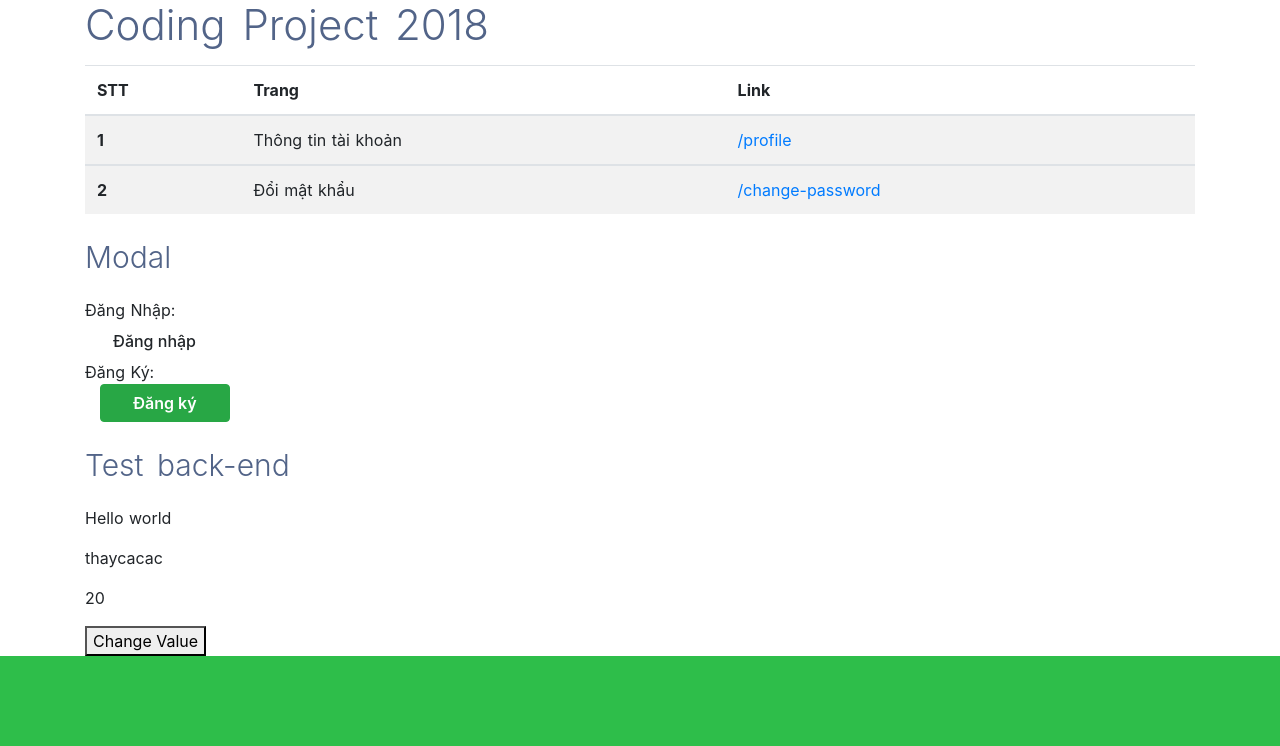
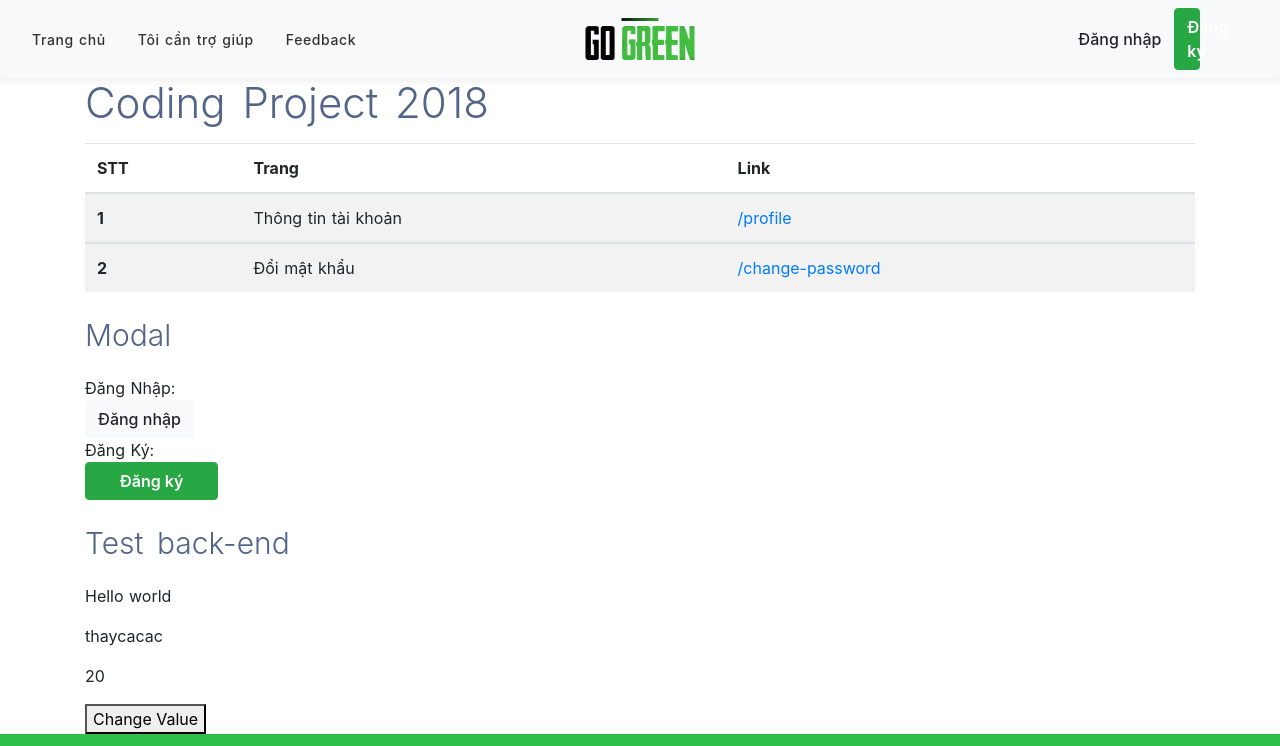
Before and after one commit to Sharp-Team/WCDI18, a Nuxt app in the folder front-end/: page / in a window 1280 px wide. Shown: the top 746 px of the page. Built offline with nearby package versions, Linux system fonts and the light colour scheme.

Commit message:
[ADD] navbar-page

```diff
--- a/front-end/components/share/login.vue
+++ b/front-end/components/share/login.vue
@@ -1,6 +1,6 @@
 <template>
-  <div class="container form-login">
-    <button type="button" class="btn" data-toggle="modal" data-target="#login">
+  <div class="form-login">
+    <button type="button" class="btn bg-light" data-toggle="modal" data-target="#login">
       Đăng nhập
     </button>
     <div class="modal fade" id="login">
--- /dev/null
+++ b/front-end/components/share/navbar.vue
@@ -0,0 +1,174 @@
+<template>
+  <div class="navbar-section">
+    <nav class="navbar navbar-expand-lg navbar-light bg-light" id="navbarBox">
+      <button class="navbar-toggler" type="button" id="showMarkMenu">
+        <span class="navbar-toggler-icon" />
+      </button>
+      <div class="collapse navbar-collapse" id="navbarNavDropdown">
+        <ul class="navbar-nav">
+          <li class="nav-item">
+            <a class="nav-link" href="#">
+              Trang chủ
+            </a>
+          </li>
+          <li class="nav-item">
+            <a class="nav-link" href="#">
+              Tôi cần trợ giúp
+            </a>
+          </li>
+          <li class="nav-item">
+            <a class="nav-link" href="#">
+              Feedback
+            </a>
+          </li>
+        </ul>
+      </div>
+      <div class="navbar-branch" id="idNavBranch">
+        <img
+          src="~/assets/images/icon-navbar/logo-navbar.png"
+          alt="nav-img"
+          class="nav-img"
+        />
+      </div>
+      <div class="navbar-right">
+        <div class="nav-button">
+          <img
+            src="~/assets/images/icon-navbar/local.png"
+            alt="local"
+            class="market-image"
+          />
+          <div class="market-text">505 Minh Khai, Hai Bà Trưng, Hà Nội</div>
+          <login class="d-none d-sm-block" />
+          <register class="d-none d-sm-block" />
+        </div>
+      </div>
+    </nav>
+  </div>
+</template>
+
+<script>
+  import Login from '../../components/share/login.vue'
+  import Register from '../../components/share/register.vue'
+
+  export default {
+    name: 'Navbar',
+    components: {
+      Login,
+      Register
+    }
+}
+</script>
+
+<style lang="scss" scoped>
+  .navbar-section {
+    .navbar {
+      padding: 0.5em 1em !important;
+      box-shadow: 0 5px 6px rgba(0, 0, 0, 0.05);
+    }
+
+    .navbar-toggler {
+      border: none !important;
+      outline: none !important;
+    }
+    .navbar-nav {
+      .nav-item {
+        .nav-link {
+          font-weight: 500;
+          color: #333;
+          font-size: 14px;
+          padding: 8px 16px;
+          letter-spacing: 0.6px;
+
+          &:hover {
+            opacity: 0.8;
+          }
+        }
+      }
+    }
+    .navbar-branch {
+      position: absolute;
+      left: 50%;
+      transform: translateX(-50%);
+
+      .nav-img {
+        height: 42px;
+      }
+    }
+    .navbar-right {
+      display: flex;
+
+      .nav-button {
+        display: flex;
+        align-items: center;
+
+        .market-image {
+          height: 20px;
+          margin-right: 4px;
+        }
+
+        .market-text {
+          font-size: 12px;
+          color: rgba(0, 0, 0, 0.5);
+          font-weight: 500;
+        }
+      }
+    }
+  }
+  @media (max-width: 1300px) {
+    .navbar {
+      padding: 0.6em 1em !important;
+    }
+
+    .navbar-branch {
+      .nav-img {
+        height: 34px;
+      }
+    }
+
+    .navbar-right {
+      .nav-button {
+        .market-image,
+        .market-text {
+          display: none;
+        }
+      }
+    }
+  }
+  @media (max-width: 1110px) {
+    .navbar-nav {
+      .nav-item {
+        .nav-link {
+          padding: 8px 8px !important;
+        }
+      }
+    }
+  }
+  @media (max-width: 992px) {
+    .navbar-right {
+      .nav-button {
+        a {
+          display: none;
+        }
+      }
+    }
+  }
+  @media (max-width: 576px) {
+    .navbar {
+      padding: 0.5em 1em !important;
+    }
+
+    .navbar-toggler {
+      .navbar-toggler-icon {
+        width: 1.1em;
+        height: 1.1em;
+      }
+    }
+
+    .navbar-branch {
+      .nav-img {
+        height: 24px;
+      }
+    }
+  }
+
+</style>
--- a/front-end/components/share/register.vue
+++ b/front-end/components/share/register.vue
@@ -1,5 +1,5 @@
 <template>
-  <div class="container form-register">
+  <div class="form-register">
     <button
       type="button"
       class="btn btn-success my-btn"
--- a/front-end/pages/index.vue
+++ b/front-end/pages/index.vue
@@ -1,5 +1,6 @@
 <template>
   <div>
+    <navbar />
     <section class="container">
       <div>
         <h2 class="title">
@@ -43,6 +44,7 @@
   import Login from '../components/share/login.vue'
   import Register from '../components/share/register.vue'
   import MyFooter from '../components/share/footer.vue'
+  import Navbar from '../components/share/navbar.vue'
   export default {
     data () {
       return {
@@ -56,7 +58,8 @@
       BackEnd,
       Login,
       Register,
-      MyFooter
+      MyFooter,
+      Navbar,
     }
   }
 
```
Also changed, not shown: front-end/assets/images/icon-navbar/local.png (added), front-end/assets/images/icon-navbar/logo-navbar.png (added).
